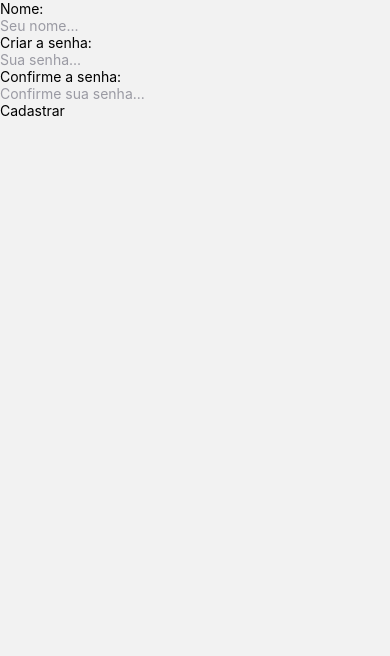
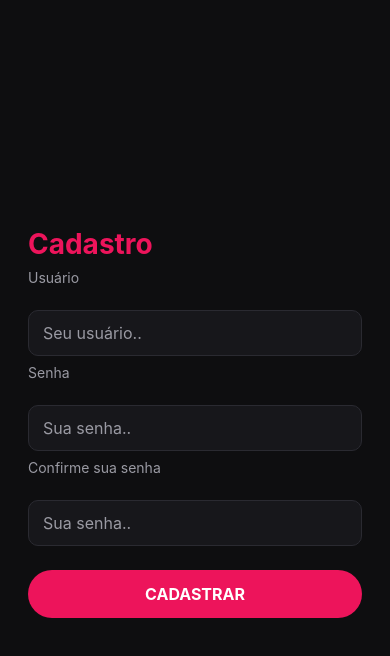
Before and after one commit to erikSug/CHECKPOINT3-TYPESCRIPT, a React Native app: screen /Cadastro in a window 390 px wide. Shown: the top 656 px of the page. Built offline with nearby package versions, Linux system fonts and the light colour scheme.

Commit message:
feat: Adicionando estilização no Cadastro

```diff
--- a/screens/CadastroScreen.tsx
+++ b/screens/CadastroScreen.tsx
@@ -15,42 +15,60 @@ const CadastroScreen = (): JSX.Element => {
         setUser(text);
     }
     const changePassword = (text: string): void => {
-        setUser(text);
+        setPassword(text);
     }
     const changePasswordConfirm = (text: string): void => {
         setPasswordConfirm(text);
     }
     return (
         <KeyboardAvoidingView
-            behavior={Platform.OS === 'ios' ? 'padding' : 'height'}>
-            <View>
-                <Text>Nome: </Text>
+            behavior={Platform.OS === 'ios' ? 'padding' : 'height'} style={styles.screen}>
+            <View style={styles.content}>
+                <Text style={styles.title}>Cadastro</Text>
+                <Text style={styles.subtitle}>Usuário</Text>
                 <TextInput
-                    placeholder="Seu nome..."
+                    style={styles.input}
+                    placeholder="Seu usuário.."
                     placeholderTextColor="#9A9AA3"
                     value={user}
                     onChangeText={changeUser}
                 />
-                <Text>Criar a senha: </Text>
+                <Text style={styles.subtitle}>Senha</Text>
                 <TextInput
-                    placeholder="Sua senha..."
+                    style={styles.input}
+                    placeholder="Sua senha.."
                     placeholderTextColor="#9A9AA3"
                     value={password}
                     onChangeText={changePassword}
+                    secureTextEntry={true}
                 />
-                <Text>Confirme a senha: </Text>
+
+                <Text style={styles.subtitle}>Confirme sua senha</Text>
                 <TextInput
-                    placeholder="Confirme sua senha..."
+                    style={styles.input}
+                    placeholder="Sua senha.."
                     placeholderTextColor="#9A9AA3"
                     value={passwordConfirm}
                     onChangeText={changePasswordConfirm}
+                    secureTextEntry={true}
                 />
+
+                <TouchableOpacity style={styles.button}>
+                    <Text style={styles.buttonText}>CADASTRAR</Text>
+                </TouchableOpacity>
             </View>
-            <TouchableOpacity>
-                <Text>Cadastrar</Text>
-            </TouchableOpacity>
         </KeyboardAvoidingView>
     )
 }
 
 export default CadastroScreen
+const styles = StyleSheet.create({
+    screen: { flex: 1, backgroundColor: '#0E0E10' },
+    content: { flex: 1, justifyContent: 'center', paddingHorizontal: 28 },
+    title: { color: '#ED145B', fontSize: 28, fontWeight: 'bold' },
+    subtitle: { color: '#9A9AA3', fontSize: 14, marginTop: 8, marginBottom: 24 },
+    input: { backgroundColor: '#17171B', borderWidth: 1, borderColor: '#2A2A31', borderRadius: 10, paddingHorizontal: 14, paddingVertical: 12, color: '#EDEDEF', fontSize: 16 },
+    error: { color: '#FF4D94', fontSize: 12, marginTop: 6 },
+    button: { backgroundColor: '#ED145B', borderRadius: 999, paddingVertical: 14, alignItems: 'center', marginTop: 24 },
+    buttonText: { color: '#fff', fontSize: 16, fontWeight: 'bold' },
+});
--- a/screens/LoginScreen.tsx
+++ b/screens/LoginScreen.tsx
@@ -48,7 +48,7 @@ const LoginScreen = ({ navigation }: Props): JSX.Element => {
                     placeholderTextColor="#9A9AA3"
                     value={password}
                     onChangeText={changePassword}
-
+                    secureTextEntry={true}
                 />
                 {error !== '' && <Text style={styles.error}>{error}</Text>}
 
```
